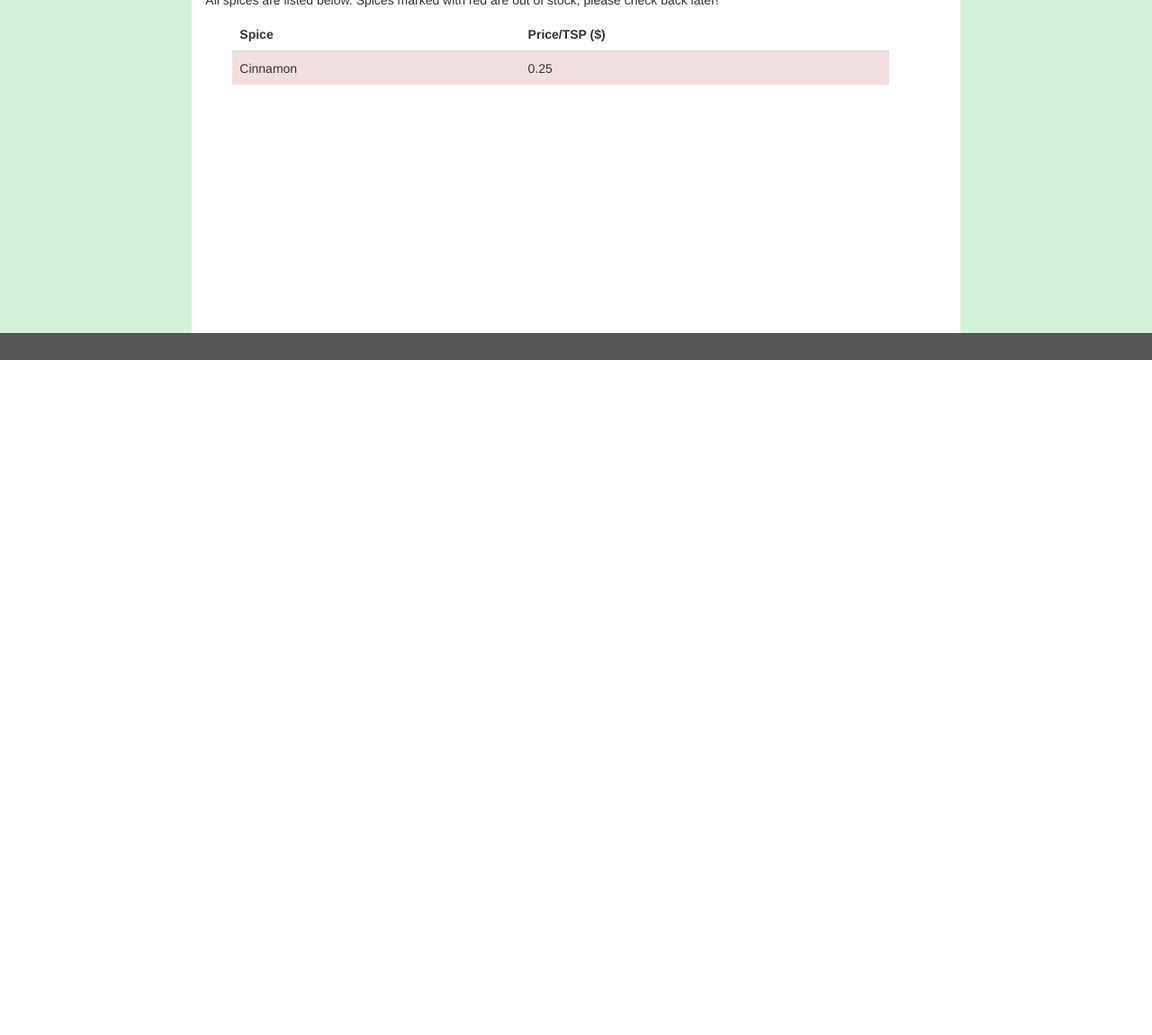
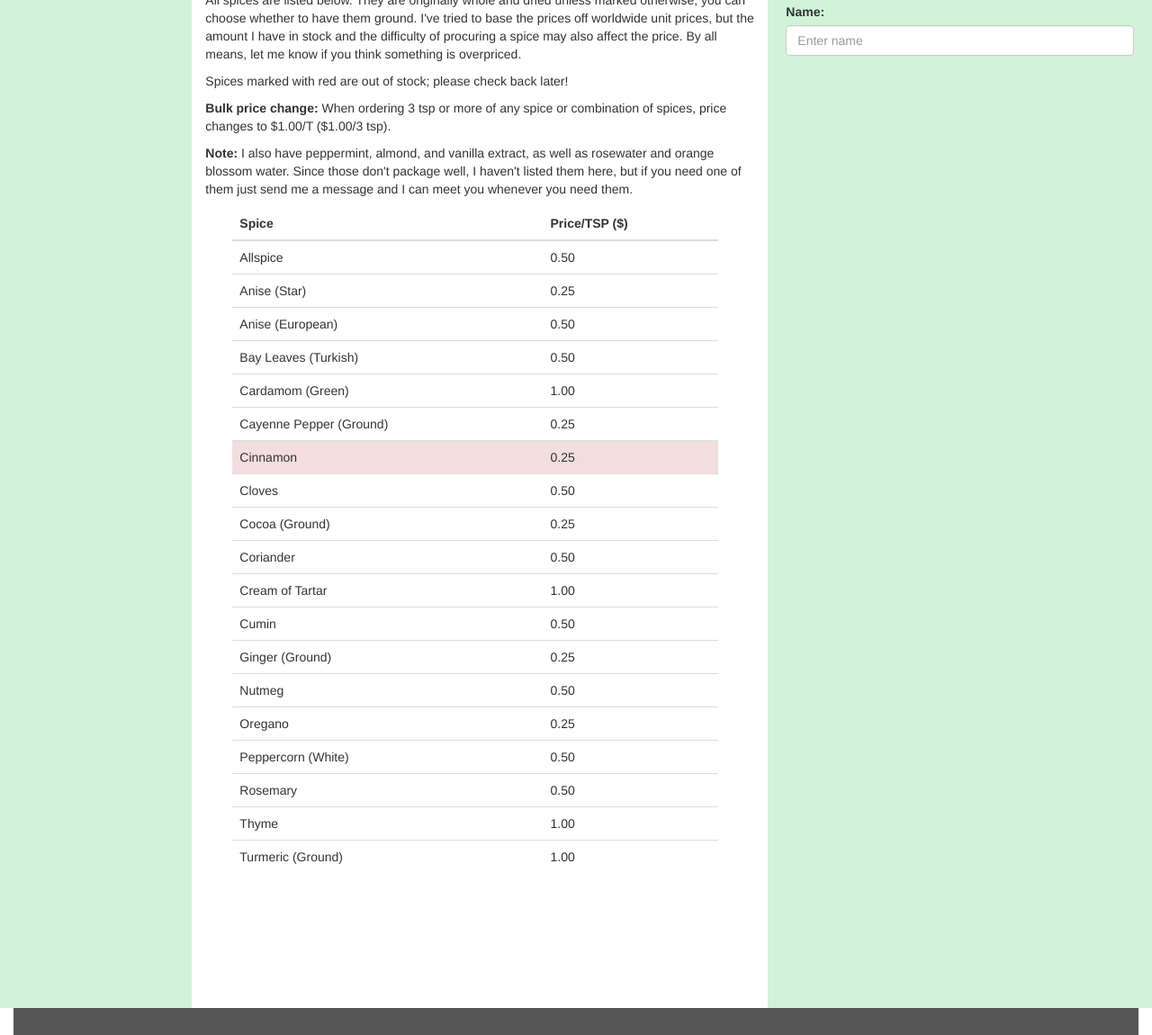
Before and after one commit to liuaj/liuaj.github.io, a plain HTML site: page spices.html in a window 1280 px wide. Shown: the part 132-1282 px from the top of the page at 90% size. Before the commit the page ends 800 px from the top, so only its background shows below. Drawn offline with nearby package versions, Linux system fonts and the light colour scheme.

Commit message:
working on order form

```diff
--- a/customize.css
+++ b/customize.css
@@ -24,6 +24,10 @@
 	padding: 20px;
 }
 
+.sidenav.col-sm-4 {
+	text-align: left;
+}
+
 /* footer is dark green with white text */
 footer {
 	background-color: #555;
--- a/spices.html
+++ b/spices.html
@@ -14,6 +14,11 @@
     <script src="https://maxcdn.bootstrapcdn.com/bootstrap/3.3.7/js/bootstrap.min.js"></script>
     <link rel="stylesheet" href="customize.css" type="text/css" />
     <title>Spices page</title>
+
+    <style>
+      /* set height of the grid so .sidenav can be 100% */
+      .row.content {height: 1200px}
+    </style>
   </head>
 
   <body>
@@ -47,12 +52,19 @@
 
         </div>
 
-        <div class="col-sm-8 text-left">
+        <div class="col-sm-6 text-left">
           <h1>Spices</h1>
-          <p>All spices are listed below. Spices marked with red are out of stock; please check back later!</p>
+
+          <p>All spices are listed below. They are originally whole and dried unless marked otherwise; you can choose whether to have them ground. I've tried to base the prices off worldwide unit prices, but the amount I have in stock and the difficulty of procuring a spice may also affect the price. By all means, let me know if you think something is overpriced.</p>
+
+          <p>Spices marked with red are out of stock; please check back later!</p>
+
+          <p><strong>Bulk price change:</strong> When ordering 3 tsp or more of any spice or combination of spices, price changes to $1.00/T ($1.00/3 tsp).</p>
+
+          <p><strong>Note:</strong> I also have peppermint, almond, and vanilla extract, as well as rosewater and orange blossom water. Since those don't package well, I haven't listed them here, but if you need one of them just send me a message and I can meet you whenever you need them.</p>
 
           <div class="container">
-            <div class=" col-sm-8 table-responsive">
+            <div class=" col-sm-6 table-responsive">
               <table class="table table-hover">
                 <thead>
                   <tr>
@@ -61,9 +73,81 @@
                   </tr>
                 </thead>
                 <tbody>
+                  <tr>
+                    <td>Allspice</td>
+                    <td>0.50</td>
+                  </tr>
+                  <tr>
+                    <td>Anise (Star)</td>
+                    <td>0.25</td>
+                  </tr>
+                  <tr>
+                    <td>Anise (European)</td>
+                    <td>0.50</td>
+                  </tr>
+                  <tr>
+                    <td>Bay Leaves (Turkish)</td>
+                    <td>0.50</td>
+                  </tr>
+                  <tr>
+                    <td>Cardamom (Green)</td>
+                    <td>1.00</td>
+                  </tr>
+                  <tr>
+                    <td>Cayenne Pepper (Ground)</td>
+                    <td>0.25</td>
+                  </tr>
                   <tr class="danger">
                     <td>Cinnamon</td>
                     <td>0.25</td>
+                  </tr>
+                  <tr>
+                    <td>Cloves</td>
+                    <td>0.50</td>
+                  </tr>
+                  <tr>
+                    <td>Cocoa (Ground)</td>
+                    <td>0.25</td>
+                  </tr>
+                  <tr>
+                    <td>Coriander</td>
+                    <td>0.50</td>
+                  </tr>
+                  <tr>
+                    <td>Cream of Tartar</td>
+                    <td>1.00</td>
+                  </tr>
+                  <tr>
+                    <td>Cumin</td>
+                    <td>0.50</td>
+                  </tr>
+                  <tr>
+                    <td>Ginger (Ground)</td>
+                    <td>0.25</td>
+                  </tr>
+                  <tr>
+                    <td>Nutmeg</td>
+                    <td>0.50</td>
+                  </tr>
+                  <tr>
+                    <td>Oregano</td>
+                    <td>0.25</td>
+                  </tr>
+                  <tr>
+                    <td>Peppercorn (White)</td>
+                    <td>0.50</td>
+                  </tr>
+                  <tr>
+                    <td>Rosemary</td>
+                    <td>0.50</td>
+                  </tr>
+                  <tr>
+                    <td>Thyme</td>
+                    <td>1.00</td>
+                  </tr>
+                  <tr>
+                    <td>Turmeric (Ground)</td>
+                    <td>1.00</td>
                   </tr>
                 </tbody>
               </table>
@@ -74,7 +158,23 @@
 
         </div>
 
-        <div class="col-sm-2 sidenav">
+        <div class="col-sm-4 sidenav">
+          <h2 style="text-align: center">Order Here</h2>
+
+          <div class="form-group" name="order-form">
+            <form action="mailto:someone@example.com" method="post" enctype="text/plain">
+              <div class="form-group">
+                <label for="name">Name:</label>
+                <input type="text" class="form-control" id="name" placeholder="Enter name" name="name">
+              <!-- E-mail:<br>
+              <input type="text" name="mail"><br>
+              Room Number:<br>
+              <input type="text" name="room"><br>
+              <br>
+              <input type="submit" value="Send">
+              <input type="reset" value="Reset"> -->
+              </form>
+            </div>
 
         </div>
 
```
